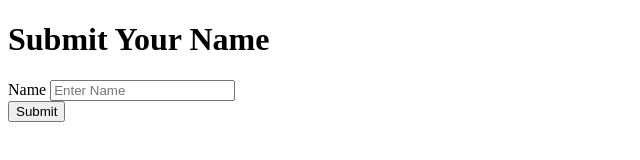
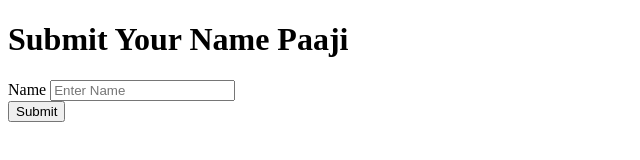
Before and after one commit to Sarthakkajle/backendtest, a website: page index.html in a window 1280 px wide. Shown: the whole page, without its empty margins (0-640 px from the left). Drawn offline with Linux system fonts and the light colour scheme.

Commit message:
Update index.html

```diff
--- a/index.html
+++ b/index.html
@@ -6,7 +6,7 @@
     <title>Node.js Form Data Saver</title>
 </head>
 <body>
-    <h1>Submit Your Name</h1>
+    <h1>Submit Your Name Paaji </h1>
     <form action="/save-data" method="POST">
         <div>
             <label for="name">Name</label>
```
